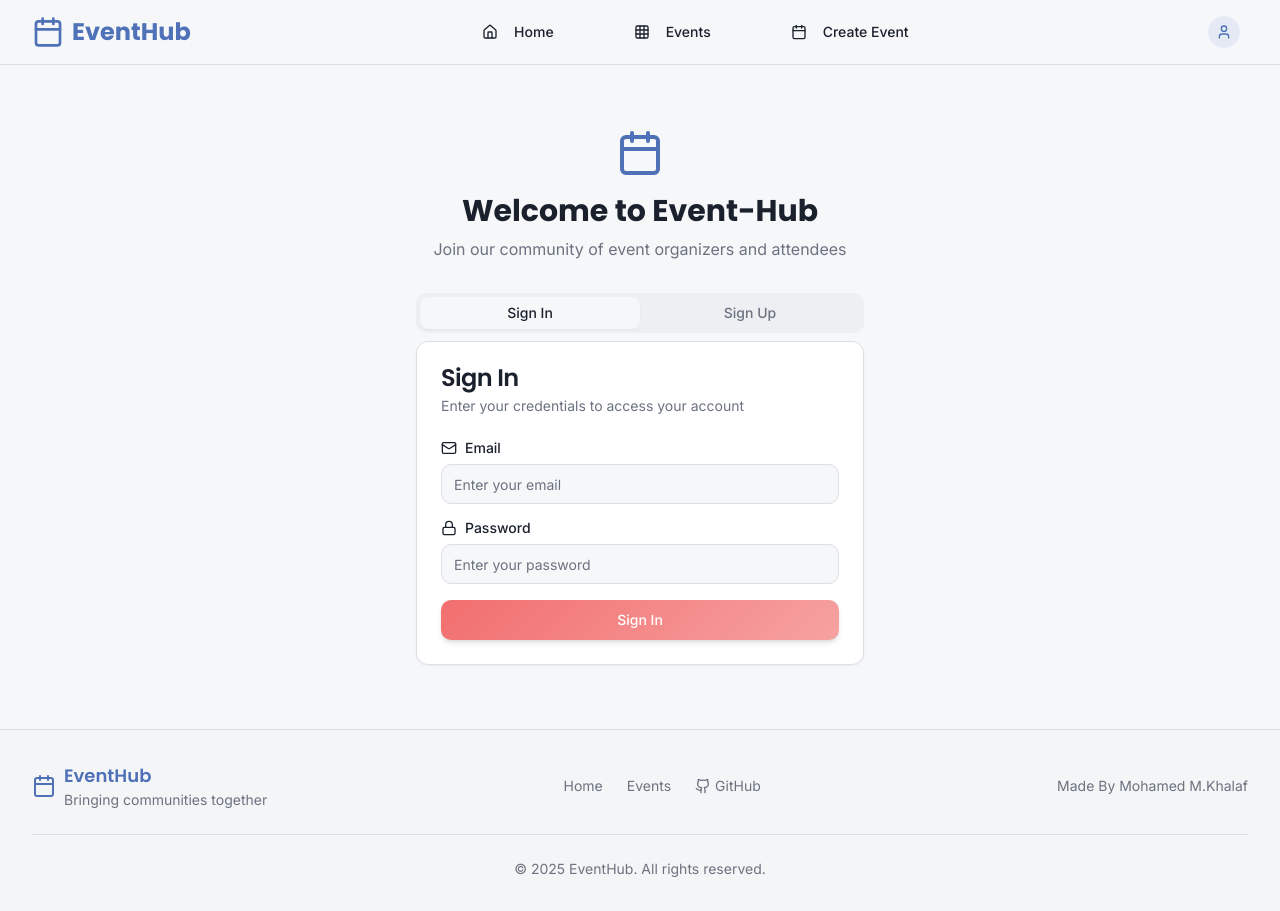
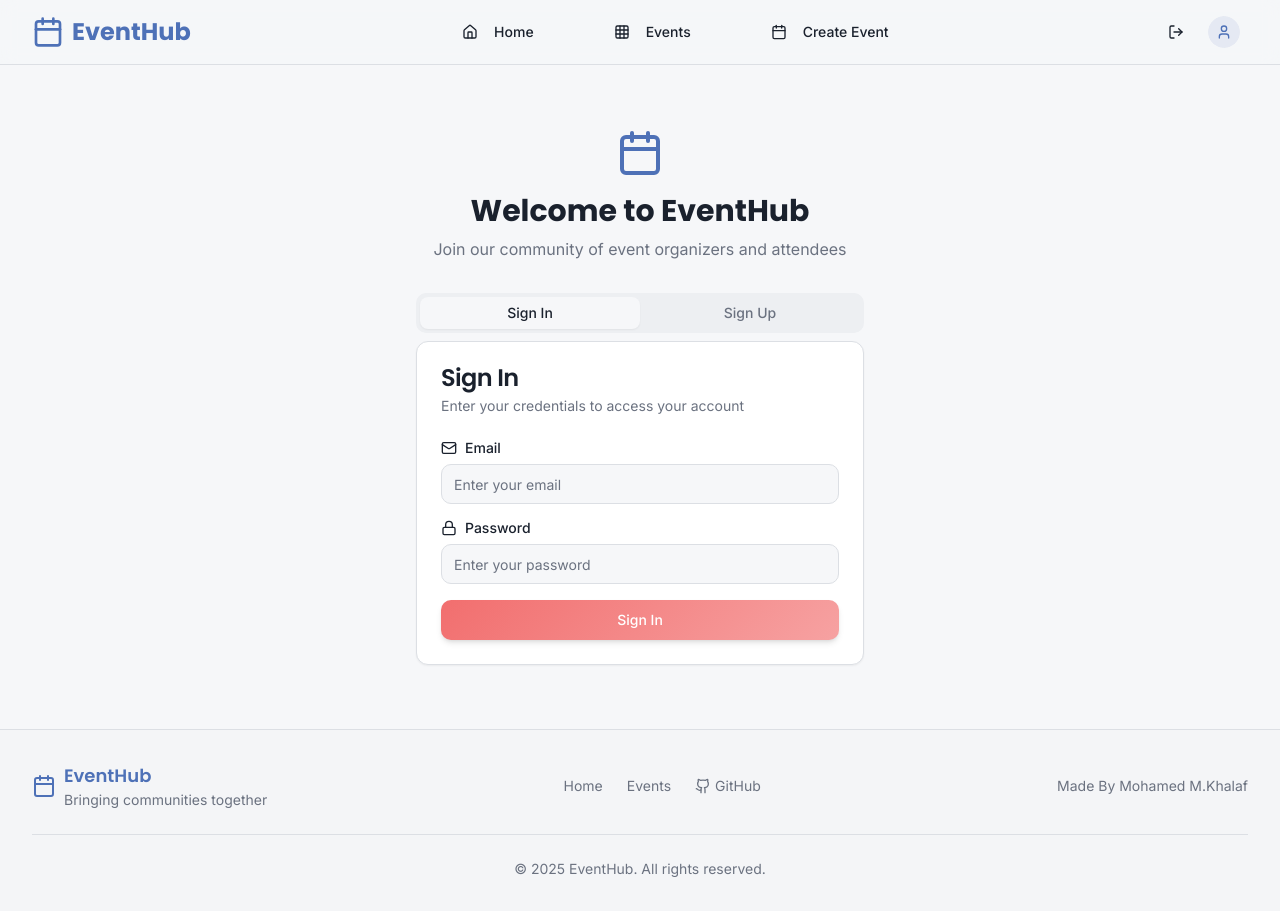
Before and after one commit to mohamedkhalaf47/event-hub, a React (Vite) app: page /auth in a window 1280 px wide. Built offline with nearby package versions, Linux system fonts and the light colour scheme; the HTML template or start-up script is replaced by a standard one.

Commit message:
Added Logout Function

```diff
--- a/src/components/layout/Header.tsx
+++ b/src/components/layout/Header.tsx
@@ -1,16 +1,16 @@
-import { Search, User, Calendar, Home, Menu, Grid3X3 } from "lucide-react";
+import { User, Calendar, Home, Menu, Grid3X3, LogOut } from "lucide-react";
 import { Link, useLocation } from "react-router-dom";
 import { Button } from "@/components/ui/button";
-import { Input } from "@/components/ui/input";
 import { Avatar, AvatarFallback } from "@/components/ui/avatar";
 import { Sheet, SheetContent, SheetTrigger } from "@/components/ui/sheet";
+import { useState } from "react";
 
 const Header = () => {
 	const location = useLocation();
 
 	const isActive = (path: string) => location.pathname === path;
 
-	const isLoggedIn = false;
+	const [isLoggedIn, setIsLoggedIn] = useState(false);
 
 	return (
 		<nav className="sticky top-0 z-50 w-full border-b bg-background/95 backdrop-blur supports-[backdrop-filter]:bg-background/60">
@@ -66,11 +66,28 @@ const Header = () => {
 				<div className="hidden md:flex">
 					{isLoggedIn ? (
 						<Link to="/auth">
-							<Button className="btn-gradient-secondary" aria-label="Sign-in">Sign In</Button>
+							<Button className="btn-gradient-secondary" aria-label="Sign-in">
+								Sign In
+							</Button>
 						</Link>
 					) : (
+						<div className="flex items-center gap-2">
+							<Button
+								variant="ghost"
+								size="lg"
+								className="p-2 w-8 h-8"
+								aria-label="Logout"
+								onClick={() => setIsLoggedIn(true)}
+							>
+								<LogOut />
+							</Button>
 							<Link to="/profile">
-							<Button variant="ghost" size="sm" className="p-2" aria-label="Profile">
+								<Button
+									variant="ghost"
+									size="sm"
+									className="p-2"
+									aria-label="Profile"
+								>
 									<Avatar className="h-8 w-8">
 										<AvatarFallback className="bg-primary/10 text-primary">
 											<User className="h-4 w-4" />
@@ -78,6 +95,7 @@ const Header = () => {
 									</Avatar>
 								</Button>
 							</Link>
+						</div>
 					)}
 				</div>
 
@@ -85,11 +103,28 @@ const Header = () => {
 				<div className="md:hidden ml-auto flex items-center space-x-2">
 					{isLoggedIn ? (
 						<Link to="/auth">
-							<Button className="btn-gradient-secondary" aria-label="Sign in">Sign In</Button>
+							<Button className="btn-gradient-secondary" aria-label="Sign in">
+								Sign In
+							</Button>
 						</Link>
 					) : (
+						<div className="flex items-center gap-2">
+							<Button
+								variant="ghost"
+								size="lg"
+								className="p-2 h-8 w-8"
+								aria-label="Logout"
+								onClick={() => setIsLoggedIn(true)}
+							>
+								<LogOut />
+							</Button>
 							<Link to="/profile">
-							<Button variant="ghost" size="sm" className="p-2" aria-label="Profile">
+								<Button
+									variant="ghost"
+									size="sm"
+									className="p-2"
+									aria-label="Profile"
+								>
 									<Avatar className="h-8 w-8">
 										<AvatarFallback className="bg-primary/10 text-primary">
 											<User className="h-4 w-4" />
@@ -97,11 +132,17 @@ const Header = () => {
 									</Avatar>
 								</Button>
 							</Link>
+						</div>
 					)}
 
 					<Sheet>
 						<SheetTrigger asChild>
-							<Button variant="ghost" size="sm" className="p-2" aria-label="menu">
+							<Button
+								variant="ghost"
+								size="sm"
+								className="p-2"
+								aria-label="menu"
+							>
 								<Menu className="h-6 w-6" />
 							</Button>
 						</SheetTrigger>
--- a/src/pages/Auth.tsx
+++ b/src/pages/Auth.tsx
@@ -72,7 +72,7 @@ const Auth = () => {
 						<Calendar className="h-12 w-12 text-primary" />
 					</div>
 					<h1 className="text-3xl font-poppins font-bold mb-2">
-						Welcome to Event-Hub
+						Welcome to EventHub
 					</h1>
 					<p className="text-muted-foreground">
 						Join our community of event organizers and attendees
--- a/src/pages/CreateEvent.tsx
+++ b/src/pages/CreateEvent.tsx
@@ -28,7 +28,6 @@ const CreateEvent = () => {
 	const handleSubmit = async (e: React.FormEvent) => {
 		e.preventDefault();
 		setIsLoading(true);
-
 		// Simulate API call
 		await new Promise((resolve) => setTimeout(resolve, 1000));
 
```
Lines whose indentation alone changed are shown as unchanged.
